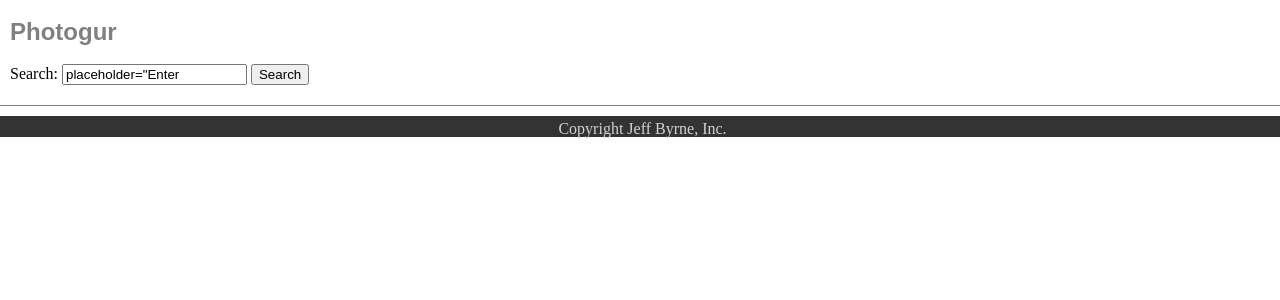
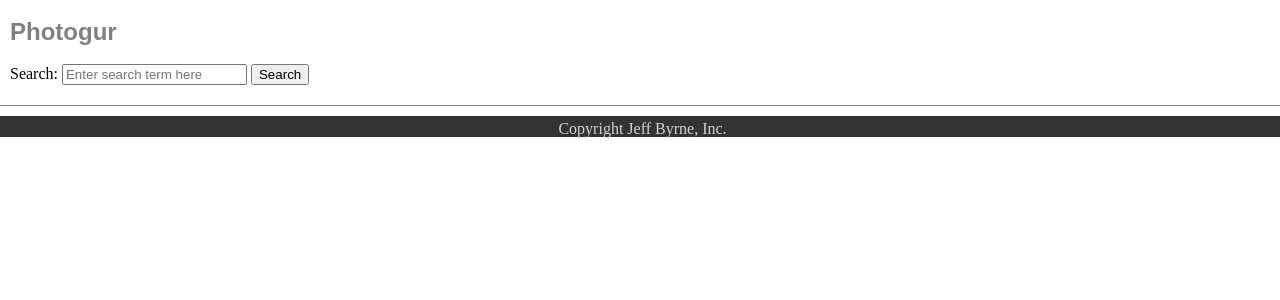
Before and after one commit to jeffreybyrne/0301-assignment1-photogur, a Django app: page /pictures/ in a window 1280 px wide. Shown: the top 300 px of the page. Run offline with Django 3.2, Linux system fonts and the light colour scheme; data that the repository does not hold is empty; some libraries are stand-ins or nearby versions.

Commit message:
fixed a typo in the base template

```diff
--- a/photogur/templates/base.html
+++ b/photogur/templates/base.html
@@ -13,7 +13,7 @@
       <form action="{% url 'picture_search' %}" method="get">
         <label for="picture_search">
           <span>Search:</span>
-          <input type="search" id="picture-search" name="query" value={{ query }} placeholder="Enter search term here">
+          <input type="search" id="picture-search" name="query" value="{{ query }}" placeholder="Enter search term here">
         </label>
         <input type="submit" value="Search">
       </form>
```
